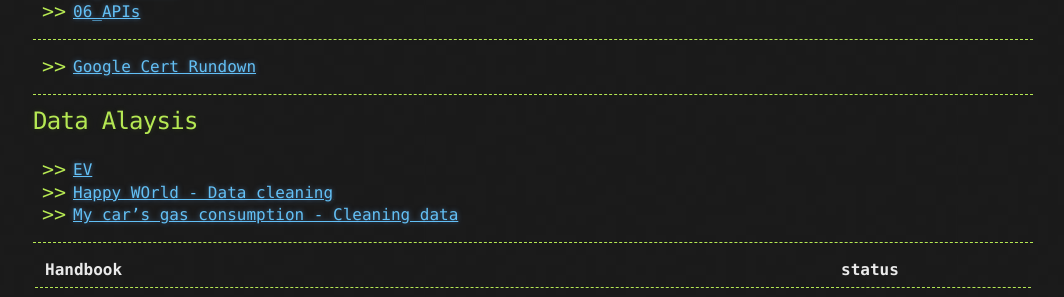
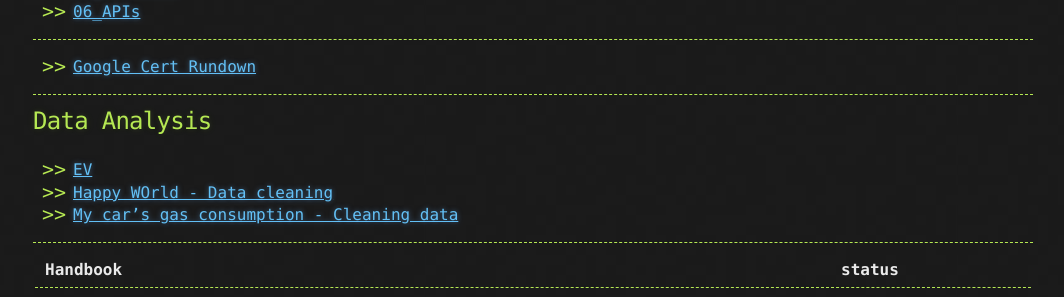
Before and after one commit to sciustechnologia/sciustechnologia.github.io, a Jekyll site: the page built from index.md, in a window 1280 px wide and 900 px high, scrolled down 5625 px. Shown: the part 453-750 px from the top of the window, without its empty margins (107-1171 px from the left). Built offline with Jekyll 4.4.1, drawn with Linux system fonts in a browser that asks for light colours.

Commit message:
Update index.md

```diff
--- a/index.md
+++ b/index.md
@@ -260,7 +260,7 @@ Testing AI
 
 ***
 
-## Data Alaysis
+## Data Analysis
 
 - [EV](./data/ev.html)
 - [Happy WOrld - Data cleaning](./data/happy.html)
```
